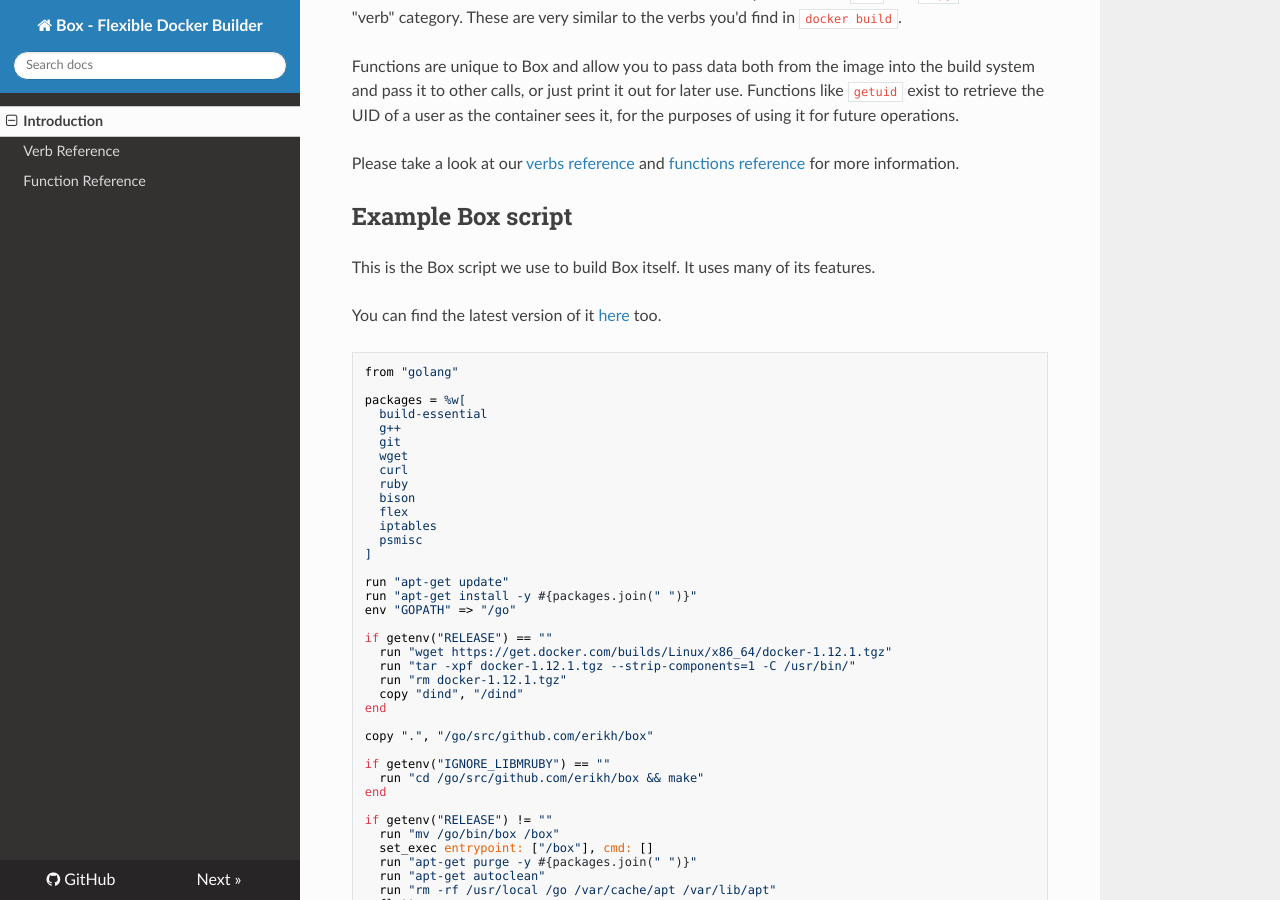
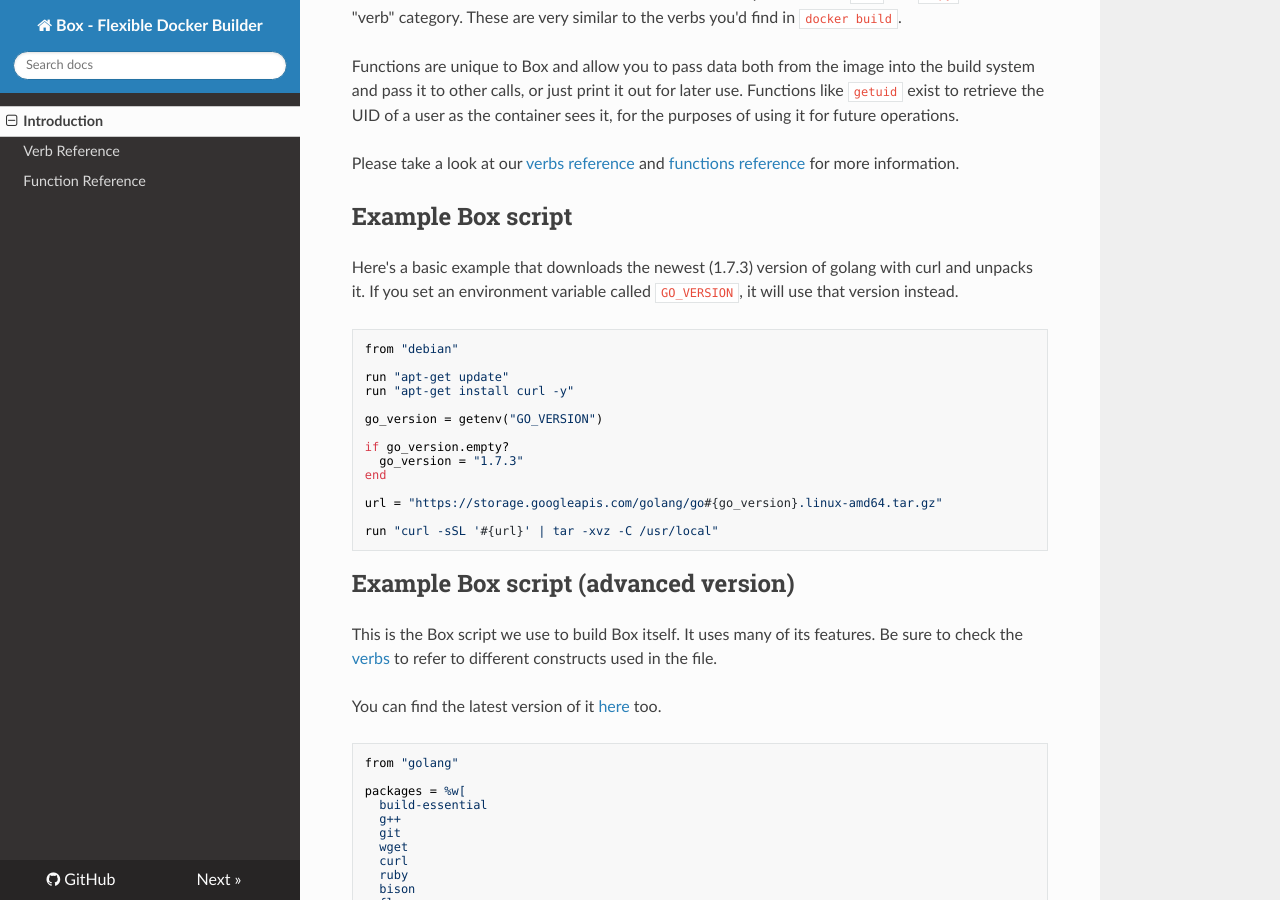
Before and after one commit to box-builder/box, an MkDocs documentation site: the page built from docs/index.md, in a window 1280 px wide and 900 px high, scrolled down 1110 px. Built offline with MkDocs 1.6.1, drawn with Linux system fonts in a browser that asks for light colours; nearby versions of some CDN libraries; old or Windows-style settings are respelled for this version of MkDocs.

Commit message:
docs: Update docs to use a simpler example to start.
Signed-off-by: Erik Hollensbe <github@hollensbe.org>

````diff
--- a/docs/index.md
+++ b/docs/index.md
@@ -60,10 +60,35 @@ reference](/functions) for more information.
 
 ## Example Box script
 
+Here's a basic example that downloads the newest (1.7.3) version of golang with
+curl and unpacks it. If you set an environment variable called
+`GO_VERSION`, it will use that version instead.
+
+```ruby
+from "debian"
+
+run "apt-get update"
+run "apt-get install curl -y"
+
+go_version = getenv("GO_VERSION")
+
+if go_version.empty?
+  go_version = "1.7.3"
+end
+
+url = "https://storage.googleapis.com/golang/go#{go_version}.linux-amd64.tar.gz"
+
+run "curl -sSL '#{url}' | tar -xvz -C /usr/local"
+```
+
+## Example Box script (advanced version)
+
 This is the Box script we use to build Box itself. It uses many of its
-features.
+features. Be sure to check the [verbs](https://erikh.github.io/box/verbs/) to
+refer to different constructs used in the file.
 
-You can find the latest version of it [here](https://github.com/erikh/box/blob/master/build.rb) too.
+You can find the latest version of it
+[here](https://github.com/erikh/box/blob/master/build.rb) too.
 
 ```ruby
 from "golang"
````
